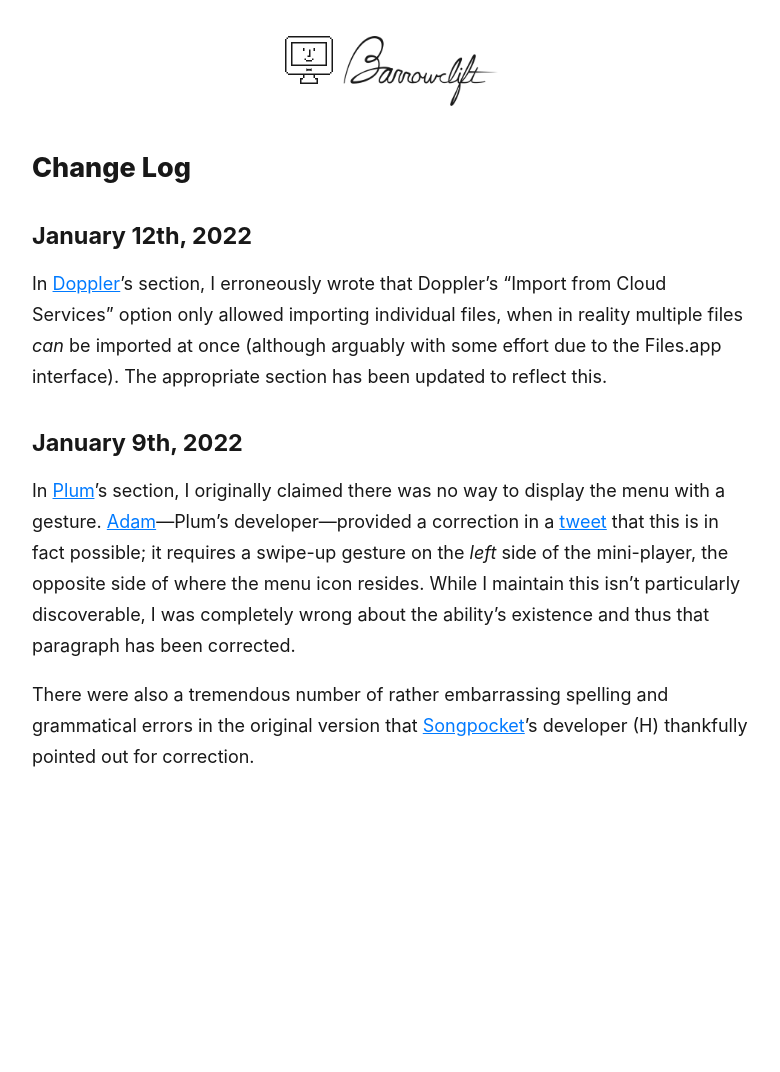
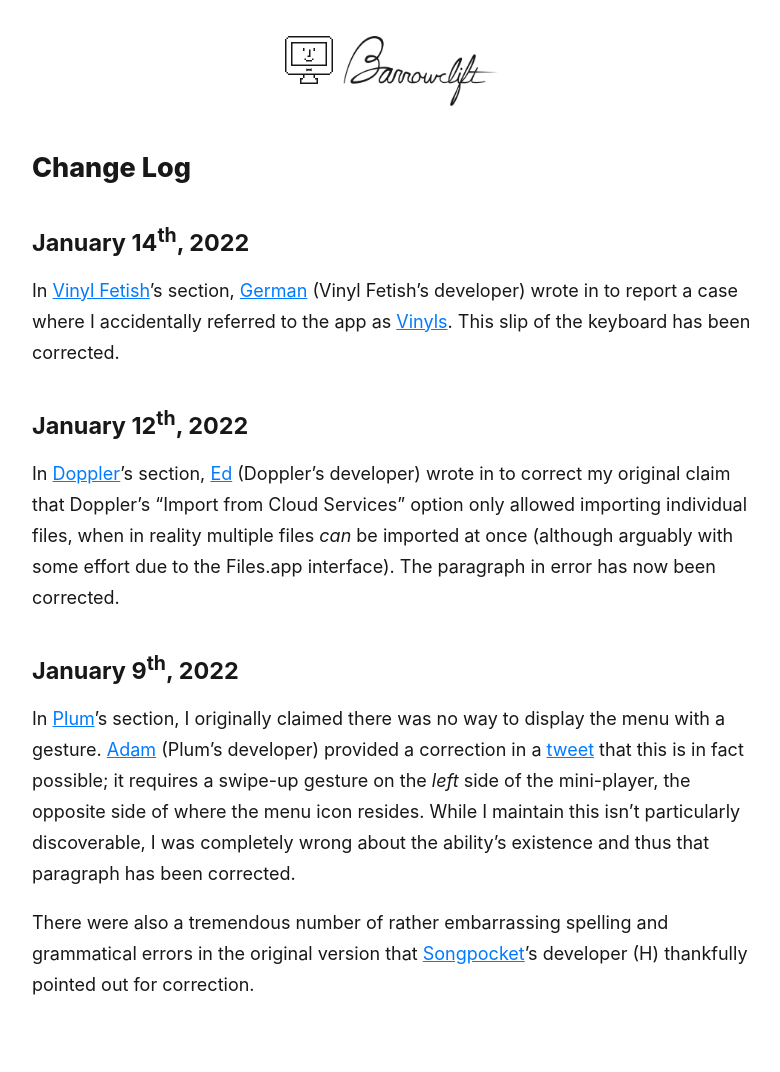
Before and after one commit to barrowclift/nitro.barrowclift.me, a Jekyll site: the page built from notepad/fourth-annual-showcase-change-log.md, in a window 1280 px wide. Shown: the whole page, without its empty margins (248-1028 px from the left). Built offline with Jekyll 4.4.1, drawn with Linux system fonts in a browser that asks for light colours; our own code applies the rules of GitHub Pages for plain Markdown files; before the commit the page ends 900 px from its top, so only the background shows below that.

Commit message:
Correcting wrong name use in Vinyl Fetish's section

```diff
--- a/css/core.css
+++ b/css/core.css
@@ -288,6 +288,10 @@
     display: block;
     color: rgb(144, 144, 144);
     text-transform: uppercase;
+}
+sup {
+    vertical-align: super;
+    font-size: smaller;
 }
 p,
 blockquote,
--- a/notepad/fourth-annual-showcase-change-log.md
+++ b/notepad/fourth-annual-showcase-change-log.md
@@ -4,12 +4,16 @@
 
 ## Change Log
 
-### January 12th, 2022
+### January 14<sup>th</sup>, 2022
 
-In [Doppler](/article/fourth-annual-ios-music-player-showcase#doppler)'s section, I erroneously wrote that Doppler's "Import from Cloud Services" option only allowed importing individual files, when in reality multiple files *can* be imported at once (although arguably with some effort due to the Files.app interface). The appropriate section has been updated to reflect this.
+In [Vinyl Fetish](/article/fourth-annual-ios-music-player-showcase#vinyl-fetish)'s section, [German](https://twitter.com/VinylFetishApp) (Vinyl Fetish's developer) wrote in to report a case where I accidentally referred to the app as [Vinyls](/article/fourth-annual-ios-music-player-showcase#vinyls). This slip of the keyboard has been corrected.
 
-### January 9th, 2022
+### January 12<sup>th</sup>, 2022
 
-In [Plum](/article/fourth-annual-ios-music-player-showcase#plum)'s section, I originally claimed there was no way to display the menu with a gesture. [Adam](https://twitter.com/adwienc)—Plum's developer—provided a correction in a [tweet](https://twitter.com/adwienc/status/1480167465992835076) that this is in fact possible; it requires a swipe-up gesture on the *left* side of the mini-player, the opposite side of where the menu icon resides. While I maintain this isn't particularly discoverable, I was completely wrong about the ability's existence and thus that paragraph has been corrected.
+In [Doppler](/article/fourth-annual-ios-music-player-showcase#doppler)'s section, [Ed](https://twitter.com/edwellbrook) (Doppler's developer) wrote in to correct my original claim that Doppler's "Import from Cloud Services" option only allowed importing individual files, when in reality multiple files *can* be imported at once (although arguably with some effort due to the Files.app interface). The paragraph in error has now been corrected.
+
+### January 9<sup>th</sup>, 2022
+
+In [Plum](/article/fourth-annual-ios-music-player-showcase#plum)'s section, I originally claimed there was no way to display the menu with a gesture. [Adam](https://twitter.com/adwienc) (Plum's developer) provided a correction in a [tweet](https://twitter.com/adwienc/status/1480167465992835076) that this is in fact possible; it requires a swipe-up gesture on the *left* side of the mini-player, the opposite side of where the menu icon resides. While I maintain this isn't particularly discoverable, I was completely wrong about the ability's existence and thus that paragraph has been corrected.
 
 There were also a tremendous number of rather embarrassing spelling and grammatical errors in the original version that [Songpocket](https://songpocket.app)'s developer (H) thankfully pointed out for correction.
```
Also changed, not shown: _posts/2022-01-07-fourth-annual-ios-music-player-showcase.markdown (+2 -2 lines), css/core.min.css.
